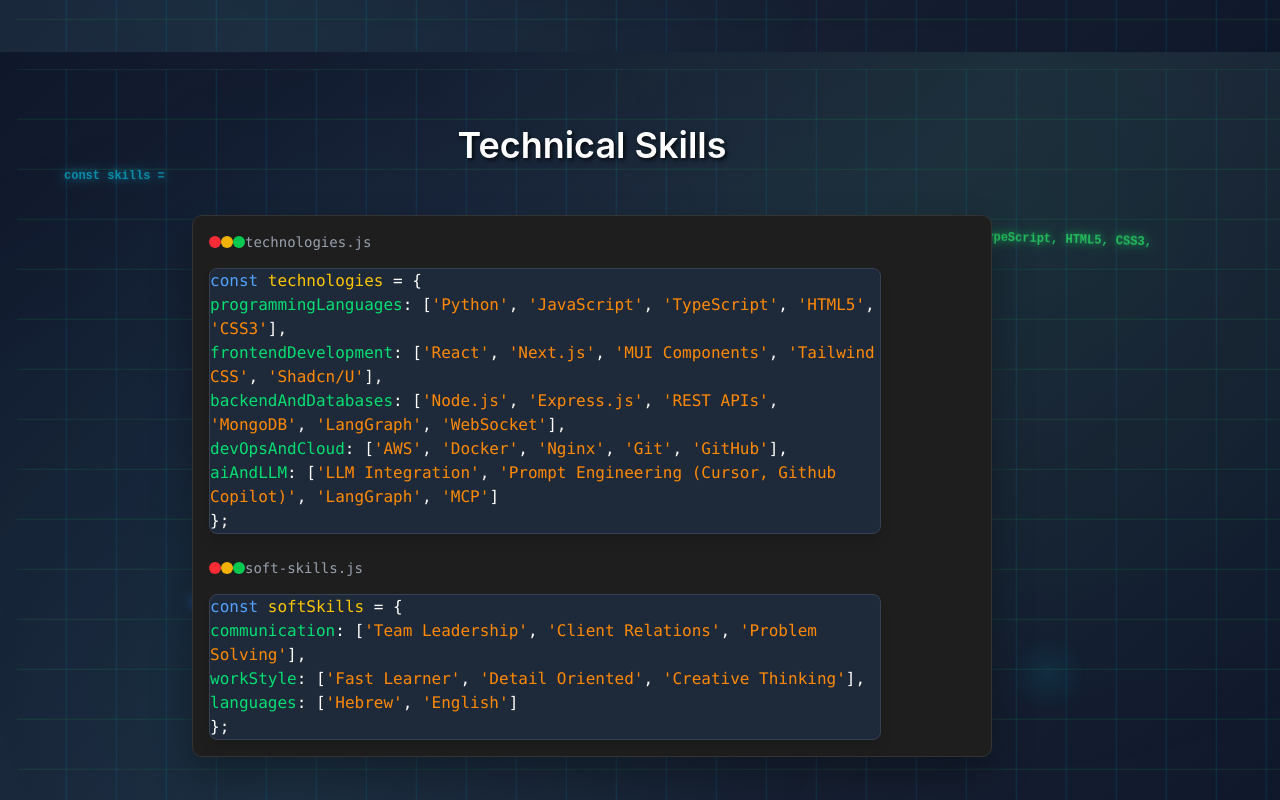
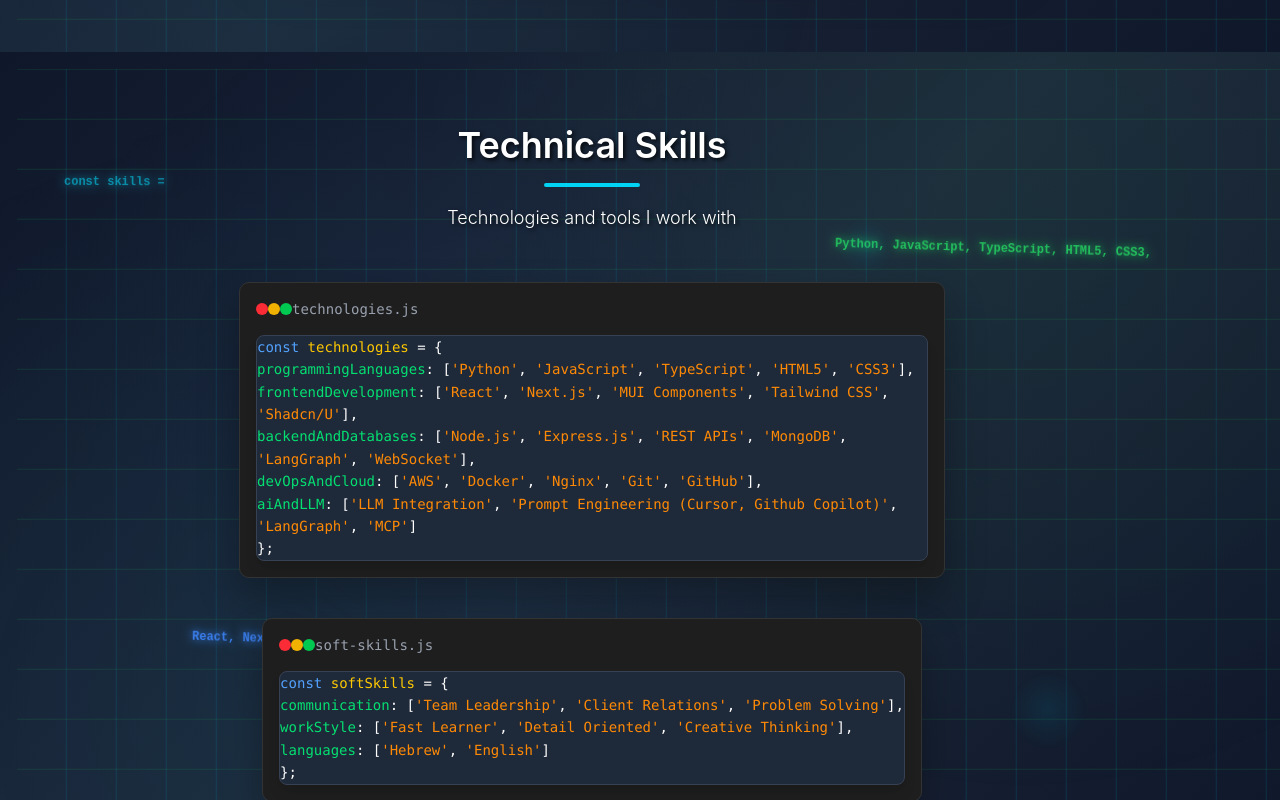
Before and after one commit to assafaz09/portfolio, a React (Vite) app: page / in a window 1280 px wide. Shown: the part 2380-3180 px from the top of the page. Built offline with nearby package versions, Linux system fonts and the light colour scheme.

Commit message:
Update Skills component to accept currentLanguage prop and implement dynamic translations for titles and subtitles.

```diff
--- a/src/App.jsx
+++ b/src/App.jsx
@@ -363,7 +363,7 @@ function App() {
           </section>
 
           {/* Skills Section */}
-          <Skills />
+          <Skills currentLanguage={currentLanguage} />
 
           {/* Education Section */}
           <section id="education" className="education digital-background">
--- a/src/components/Skills.jsx
+++ b/src/components/Skills.jsx
@@ -1,12 +1,15 @@
 import React from "react";
 import IconsBg from "./IconsBg";
+import { translations } from "../translations";
 
-export default function Skills() {
+export default function Skills({ currentLanguage = "en" }) {
+  const t = translations[currentLanguage] ?? translations.en;
+
   return (
     <div>
       <section
         id="skills"
-        className="skills digital-background relative px-6 z-10"
+        className="skills digital-background relative z-10"
       >
         {/* Dynamic Background Elements for Skills */}
         <div className="code-element" style={{ top: "15%", left: "5%" }}>
@@ -42,26 +45,33 @@ export default function Skills() {
         <IconsBg />
 
         <div className="max-w-4xl lg:max-w-6xl mx-auto relative z-10 px-4">
-          <h2 className="text-3xl sm:text-4xl lg:text-5xl font-bold text-center mb-12 lg:mb-16 text-white animate-fade-left">
-            Technical Skills
+          <div className="flex flex-col items-center text-center">
+            <h2 className="text-3xl sm:text-4xl lg:text-5xl font-bold text-white animate-fade-left">
+              {t.skillsTitle}
             </h2>
+            <div className="w-16 sm:w-24 h-1 bg-cyan-400 rounded-full mt-3 shadow-lg" />
+            <p className="mt-4 text-white/80 text-sm sm:text-base lg:text-lg font-light max-w-2xl animate-fade-up">
+              {t.skillsSubtitle}
+            </p>
+          </div>
 
-          <div className="code-editor-container bg-gray-900 rounded-xl lg:rounded-2xl p-4 lg:p-8 shadow-2xl border border-gray-700 animate-scale-up">
+          <div className="mt-12 flex flex-col items-center gap-10">
+            <div className="code-editor-container bg-gray-900 rounded-xl lg:rounded-2xl p-4 lg:p-8 shadow-2xl border border-gray-700 transition-all duration-500 hover:-translate-y-2 hover:shadow-3xl animate-scale-up">
               <div className="flex items-center space-x-2 mb-4 lg:mb-6">
-              <div className="w-2 h-2 lg:w-3 lg:h-3 bg-red-500 rounded-full"></div>
-              <div className="w-2 h-2 lg:w-3 lg:h-3 bg-yellow-500 rounded-full"></div>
-              <div className="w-2 h-2 lg:w-3 lg:h-3 bg-green-500 rounded-full"></div>
+                <div className="w-2 h-2 lg:w-3 lg:h-3 bg-red-500 rounded-full" />
+                <div className="w-2 h-2 lg:w-3 lg:h-3 bg-yellow-500 rounded-full" />
+                <div className="w-2 h-2 lg:w-3 lg:h-3 bg-green-500 rounded-full" />
                 <span className="text-gray-400 ml-2 lg:ml-4 font-mono text-xs lg:text-sm">
                   technologies.js
                 </span>
               </div>
-            <div className="bg-gray-800 rounded-lg p-3 lg:p-6 mb-6 lg:mb-8 border border-gray-700 font-mono text-xs lg:text-base text-left max-w-full lg:max-w-2xl mx-auto shadow-lg overflow-x-auto">
+
+              <div className="code-block bg-gray-800 rounded-lg p-3 lg:p-6 border border-gray-700 font-mono text-xs lg:text-base max-w-full lg:max-w-2xl mx-auto shadow-lg overflow-x-auto">
                 <span className="text-blue-400">const</span>{" "}
                 <span className="text-yellow-400">technologies</span>{" "}
                 <span className="text-white">=</span>{" "}
                 <span className="text-white">&#123;</span>
                 <br />
-
                 {/* Programming Languages */}
                 <span className="ml-4 lg:ml-8">
                   <span className="text-green-400">programmingLanguages</span>
@@ -78,7 +88,6 @@ export default function Skills() {
                   <span className="text-white">],</span>
                 </span>
                 <br />
-
                 {/* Frontend Development */}
                 <span className="ml-4 lg:ml-8">
                   <span className="text-green-400">frontendDevelopment</span>
@@ -95,7 +104,6 @@ export default function Skills() {
                   <span className="text-white">],</span>
                 </span>
                 <br />
-
                 {/* Backend & DB */}
                 <span className="ml-4 lg:ml-8">
                   <span className="text-green-400">backendAndDatabases</span>
@@ -114,7 +122,6 @@ export default function Skills() {
                   <span className="text-white">],</span>
                 </span>
                 <br />
-
                 {/* DevOps & Cloud */}
                 <span className="ml-4 lg:ml-8">
                   <span className="text-green-400">devOpsAndCloud</span>
@@ -131,14 +138,15 @@ export default function Skills() {
                   <span className="text-white">],</span>
                 </span>
                 <br />
-
                 {/* AI & LLM */}
                 <span className="ml-4 lg:ml-8">
                   <span className="text-green-400">aiAndLLM</span>
                   <span className="text-white">: [</span>
                   <span className="text-orange-400">'LLM Integration'</span>
                   <span className="text-white">, </span>
-                <span className="text-orange-400">'Prompt Engineering (Cursor, Github Copilot)'</span>
+                  <span className="text-orange-400">
+                    'Prompt Engineering (Cursor, Github Copilot)'
+                  </span>
                   <span className="text-white">, </span>
                   <span className="text-orange-400">'LangGraph'</span>
                   <span className="text-white">, </span>
@@ -146,20 +154,22 @@ export default function Skills() {
                   <span className="text-white">]</span>
                 </span>
                 <br />
-
                 <span className="text-white">&#125;;</span>
+              </div>
             </div>
 
             {/* Second Code Editor for Other Skills */}
+            <div className="code-editor-container bg-gray-900 rounded-xl lg:rounded-2xl p-4 lg:p-8 shadow-2xl border border-gray-700 transition-all duration-500 hover:-translate-y-2 hover:shadow-3xl animate-scale-up animate-delay-200">
               <div className="flex items-center space-x-2 mb-4 lg:mb-6">
-              <div className="w-2 h-2 lg:w-3 lg:h-3 bg-red-500 rounded-full"></div>
-              <div className="w-2 h-2 lg:w-3 lg:h-3 bg-yellow-500 rounded-full"></div>
-              <div className="w-2 h-2 lg:w-3 lg:h-3 bg-green-500 rounded-full"></div>
+                <div className="w-2 h-2 lg:w-3 lg:h-3 bg-red-500 rounded-full" />
+                <div className="w-2 h-2 lg:w-3 lg:h-3 bg-yellow-500 rounded-full" />
+                <div className="w-2 h-2 lg:w-3 lg:h-3 bg-green-500 rounded-full" />
                 <span className="text-gray-400 ml-2 lg:ml-4 font-mono text-xs lg:text-sm">
                   soft-skills.js
                 </span>
               </div>
-            <div className="bg-gray-800 rounded-lg p-3 lg:p-6 border border-gray-700 font-mono text-xs lg:text-base text-left max-w-full lg:max-w-2xl mx-auto shadow-lg overflow-x-auto">
+
+              <div className="code-block bg-gray-800 rounded-lg p-3 lg:p-6 border border-gray-700 font-mono text-xs lg:text-base max-w-full lg:max-w-2xl mx-auto shadow-lg overflow-x-auto">
                 <span className="text-blue-400">const</span>{" "}
                 <span className="text-yellow-400">softSkills</span>{" "}
                 <span className="text-white">=</span>{" "}
@@ -200,6 +210,7 @@ export default function Skills() {
               </div>
             </div>
           </div>
+        </div>
       </section>
     </div>
   );
```
Lines whose indentation alone changed are shown as unchanged.
